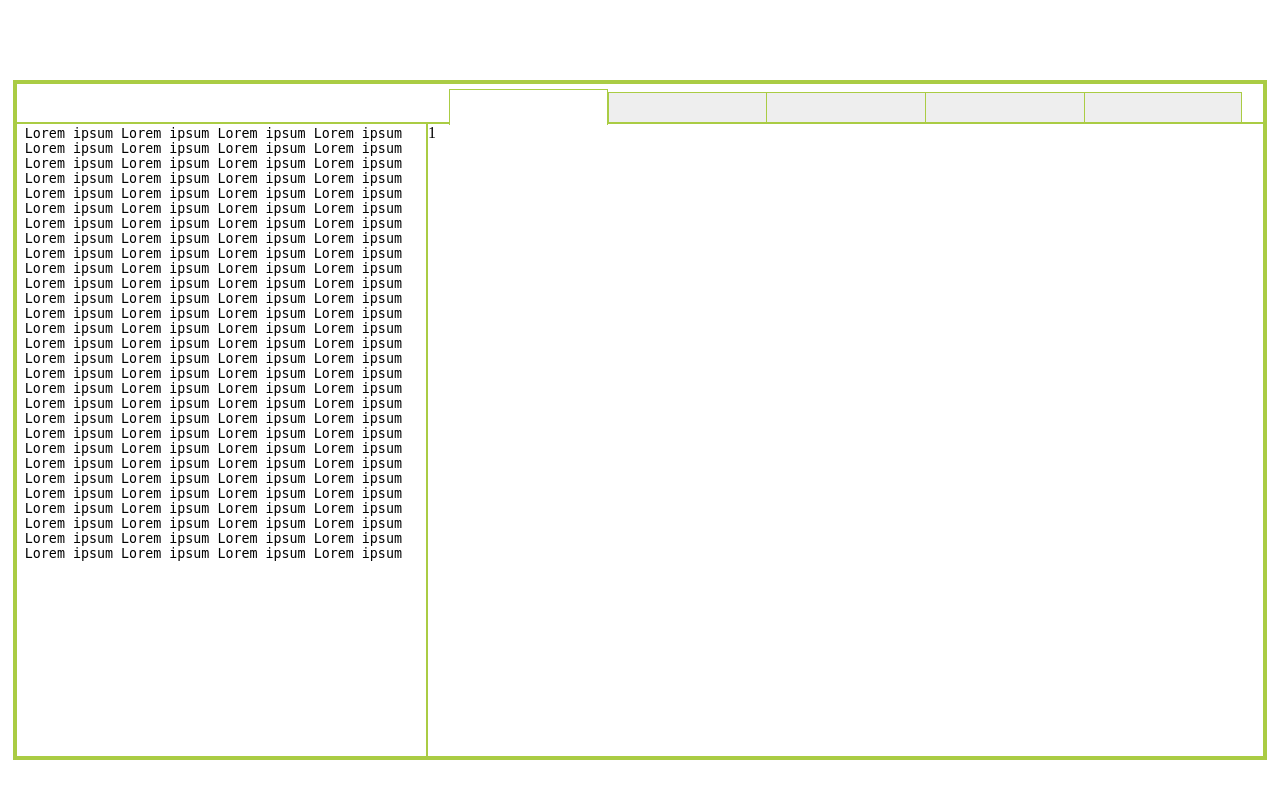
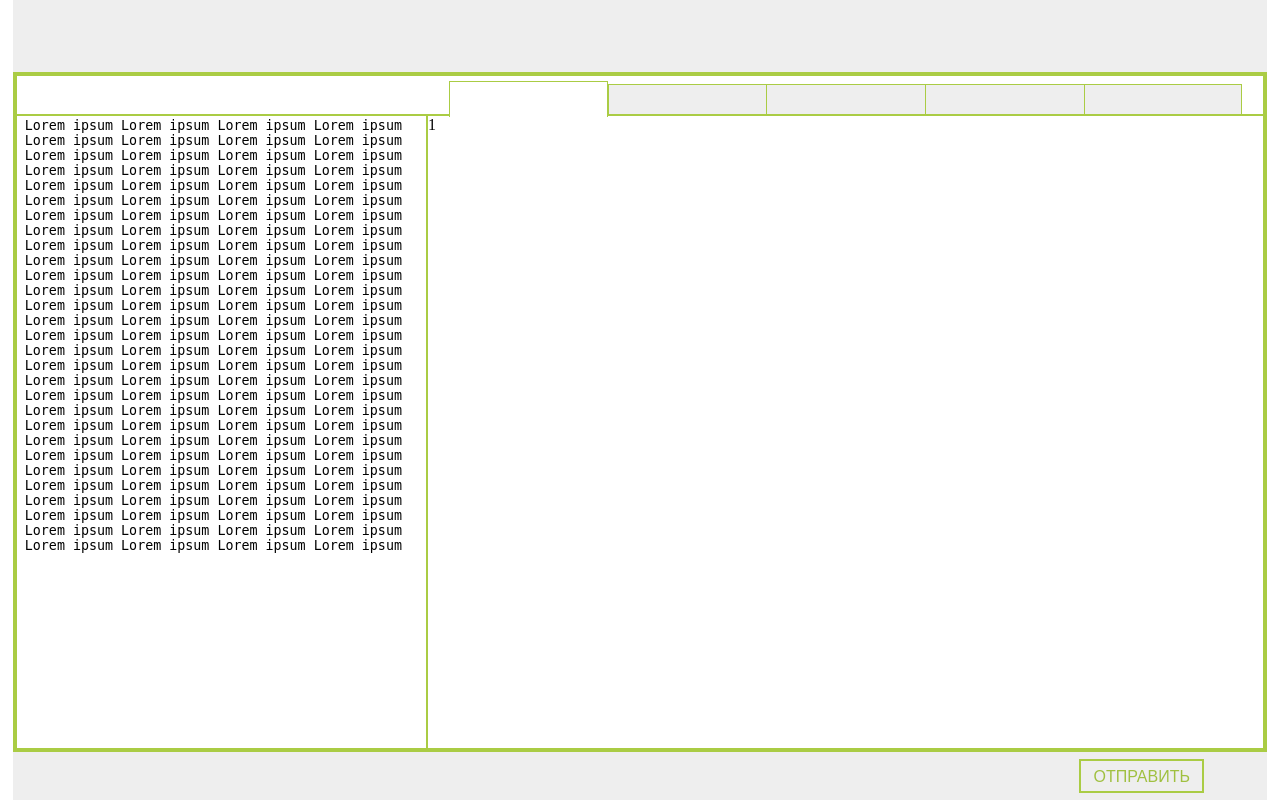
Before and after one commit to msemikin/cache, a PHP site: page /pg/workenv.html in a window 1280 px wide. Run offline with PHP 8.4, Linux system fonts and the light colour scheme.

Commit message:
ВСЬО ПА ЧЕТКОМУ

```diff
--- a/WEB/css/css.css
+++ b/WEB/css/css.css
@@ -3,23 +3,26 @@
      -moz-box-sizing: border-box;
           box-sizing: border-box;
 }
+
 body{
     overflow: hidden;
+    padding: 0;
 }
 
-input, textarea {
+input, textarea, button {
         outline: none;
 }
 
 .maindiv{
     border: 4px solid #ac4;
     width: 98%;
-    top: 10%;
+    top: 9%;
     height: 85%;
     left: 1%;
     align-items: center;
     position: absolute;
 }
+
 .left-div {
     position: relative;
     padding: 0 0 0 6px;
@@ -97,3 +100,45 @@ input, textarea {
     width: 100%;
     height: 100%;
 }
+
+.tab, .left-tab, .sendButton-nonactive {
+    cursor: pointer;
+}
+
+.sendButton-nonactive {
+    position: relative;
+    border: 2px solid #ac4;
+    height: 70%;
+    top: 15%;
+    width: 10%;
+    left: 85%;
+    background-color: #eee;
+}
+
+.sendButton-nonactive:hover {
+    background-color: #fff;
+}
+
+.footerDiv {
+    position: absolute;
+    height: 6%;
+    top: 94%;
+    width: 98%;
+    left: 1%;
+    background-color: #eee;
+}
+
+.sender {
+    font: 12pt/10pt sans-serif;
+    color: #a0c040;
+    vertical-align: middle;
+}
+
+.headerDiv {
+    position: absolute;
+    height: 9%;
+    top: 0;
+    left: 1%;
+    width: 98%;
+    background-color: #eee;
+}
--- a/WEB/pg/workenv.html
+++ b/WEB/pg/workenv.html
@@ -10,7 +10,7 @@
 
 <body>
 <!-- Header -->
-<div height="2%"></div>
+<div class="headerDiv"></div>
 <!-- Working environment -->
 <div class="maindiv">
     <div class="topper">
@@ -34,6 +34,8 @@
     </div>
 </div>
 <!-- Footer -->
-<div height="2%"></div>
+<div class="footerDiv">
+    <button class="sendButton-nonactive"><font class="sender">ОТПРАВИТЬ</font></button>
+</div>
 </body>
 </html>
```
